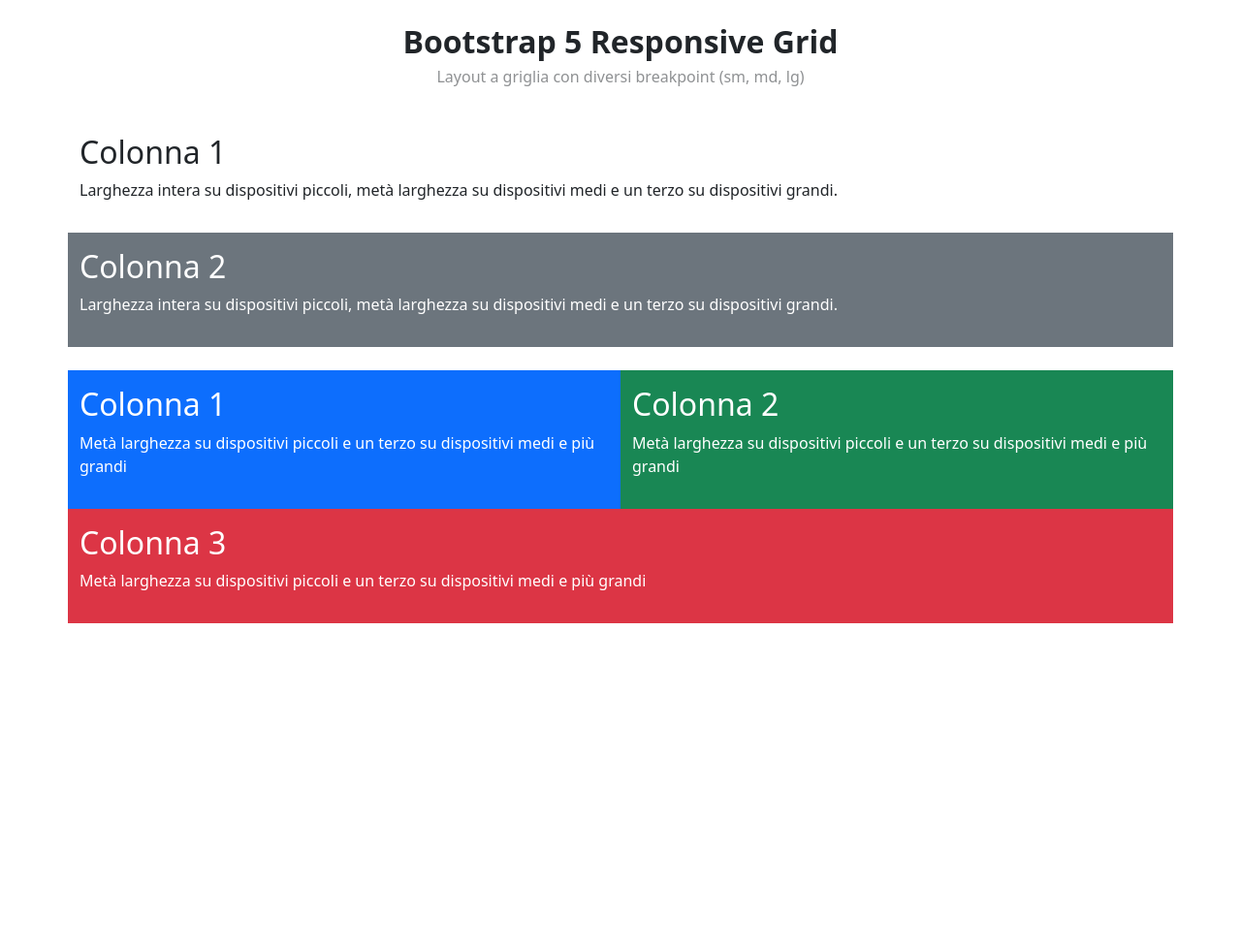
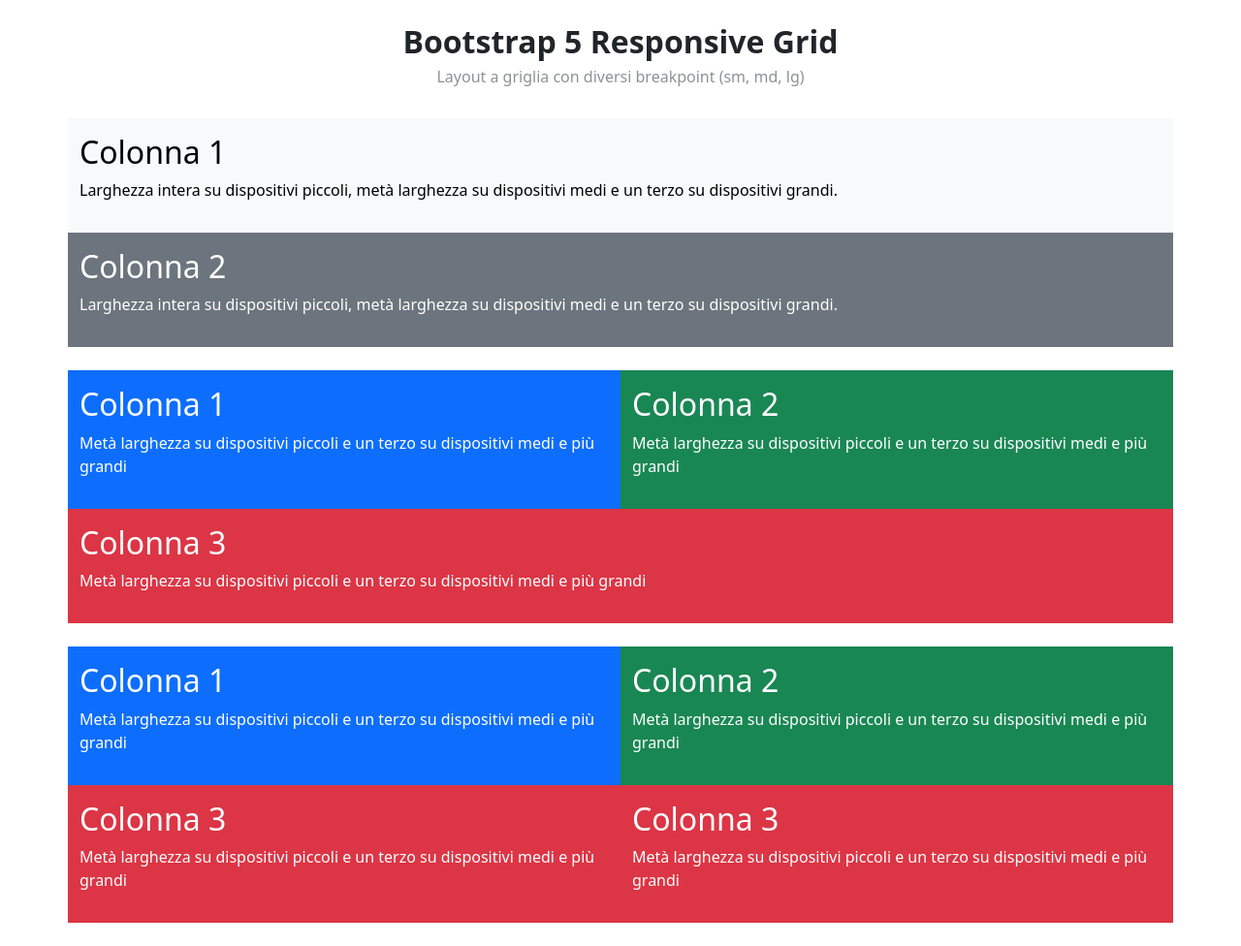
Before and after one commit to Alberto-Monaco/htmlcss-bootstrap-layout, a plain HTML site: page index.html in a window 1280 px wide. Shown: the whole page at 97% size. Before the commit the page ends 800 px from the top, so only its background shows below. Drawn offline with nearby package versions, Linux system fonts and the light colour scheme.

Commit message:
fix color first container

```diff
--- a/index.html
+++ b/index.html
@@ -26,7 +26,7 @@
 		<main class="mx-5">
 			<div class="container mb-4">
 				<div class="row">
-					<div class="col-12 py-3 text-bg-ligh">
+					<div class="col-12 py-3 text-bg-light">
 						<h2>Colonna 1</h2>
 						<p>
 							Larghezza intera su dispositivi piccoli, metà larghezza su dispositivi medi e un terzo su dispositivi
@@ -58,6 +58,26 @@
 					</div>
 				</div>
 			</div>
+			<div class="container mb-4">
+				<div class="row">
+					<div class="col-6 py-3 bg-primary text-white">
+						<h2>Colonna 1</h2>
+						<p>Metà larghezza su dispositivi piccoli e un terzo su dispositivi medi e più grandi</p>
+					</div>
+					<div class="col-6 py-3 bg-success text-white">
+						<h2>Colonna 2</h2>
+						<p>Metà larghezza su dispositivi piccoli e un terzo su dispositivi medi e più grandi</p>
+					</div>
+					<div class="col-6 py-3 bg-danger text-white">
+						<h2>Colonna 3</h2>
+						<p>Metà larghezza su dispositivi piccoli e un terzo su dispositivi medi e più grandi</p>
+					</div>
+					<div class="col-6 py-3 bg-danger text-white">
+						<h2>Colonna 3</h2>
+						<p>Metà larghezza su dispositivi piccoli e un terzo su dispositivi medi e più grandi</p>
+					</div>
+				</div>
+			</div>
 		</main>
 		<footer></footer>
 		<!-- Bootstrap JavaScript Libraries -->
```
